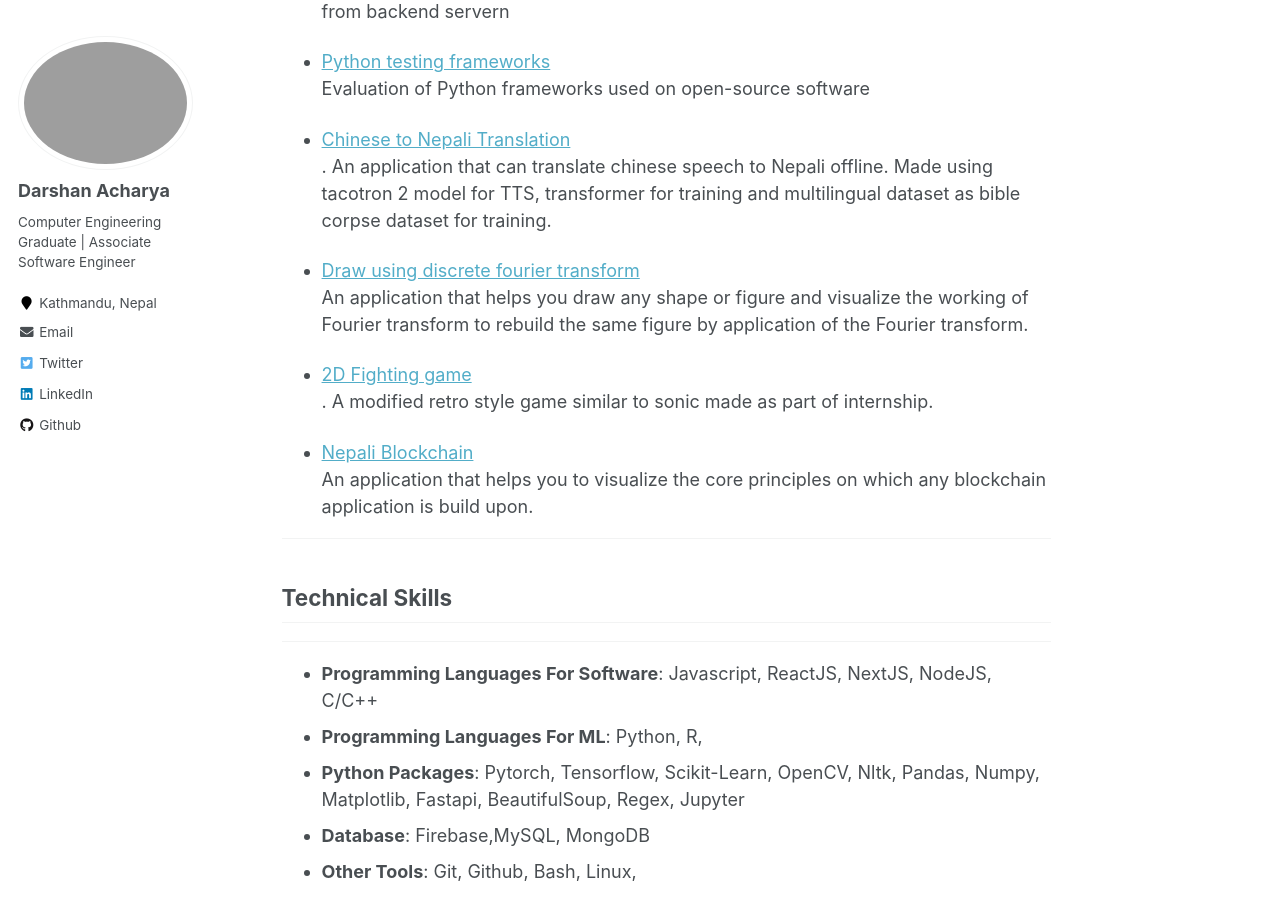
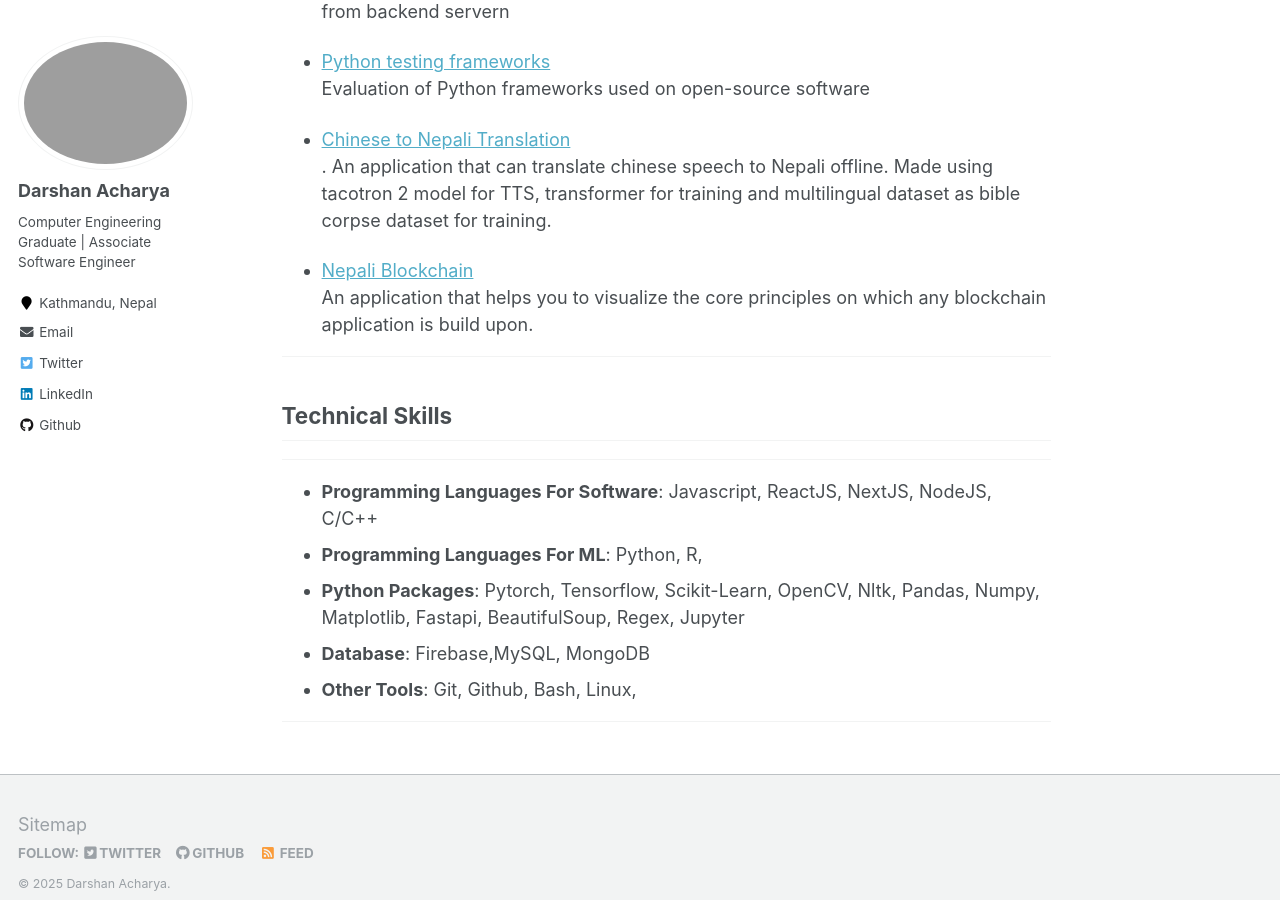
Before and after one commit to acharyadarshan/acharyadarshan.github.io, a Jekyll site: the page built from _pages/about.md, in a window 1280 px wide and 900 px high, scrolled down 2991 px. Built offline with Jekyll 4.4.1, drawn with Linux system fonts in a browser that asks for light colours.

Commit message:
project update

```diff
--- a/_pages/about.md
+++ b/_pages/about.md
@@ -140,11 +140,8 @@ Fundamentals of CS, Python Programming, Data Structure, C programming.
   An application that can translate chinese speech to Nepali offline. Made using tacotron 2 model for TTS, transformer for training and multilingual dataset as bible corpse dataset for training.
 
 
-- [Draw using discrete fourier transform](https://drawusing-fourier.netlify.app/)<br>
-  An application that helps you draw any shape or figure and visualize the working of Fourier transform to rebuild the same figure by application of the Fourier transform.
-
-- [2D Fighting game ](https://2d-1.darshanacharya.repl.co/)<br>.
-  A modified retro style game similar to sonic made as part of internship.
+ <!-- [2D Fighting game ](https://2d-1.darshanacharya.repl.co/)<br>.
+  A modified retro style game similar to sonic made as part of internship. -->
 
 <!-- - [Portable Electrocardiogram Device ](https://acharyadarshan.netlify.app/projects.html)<br>
   A cheap and easily portable ECG device that helps you to measure the various prinicpal pulsating activities of heart. -->
```
